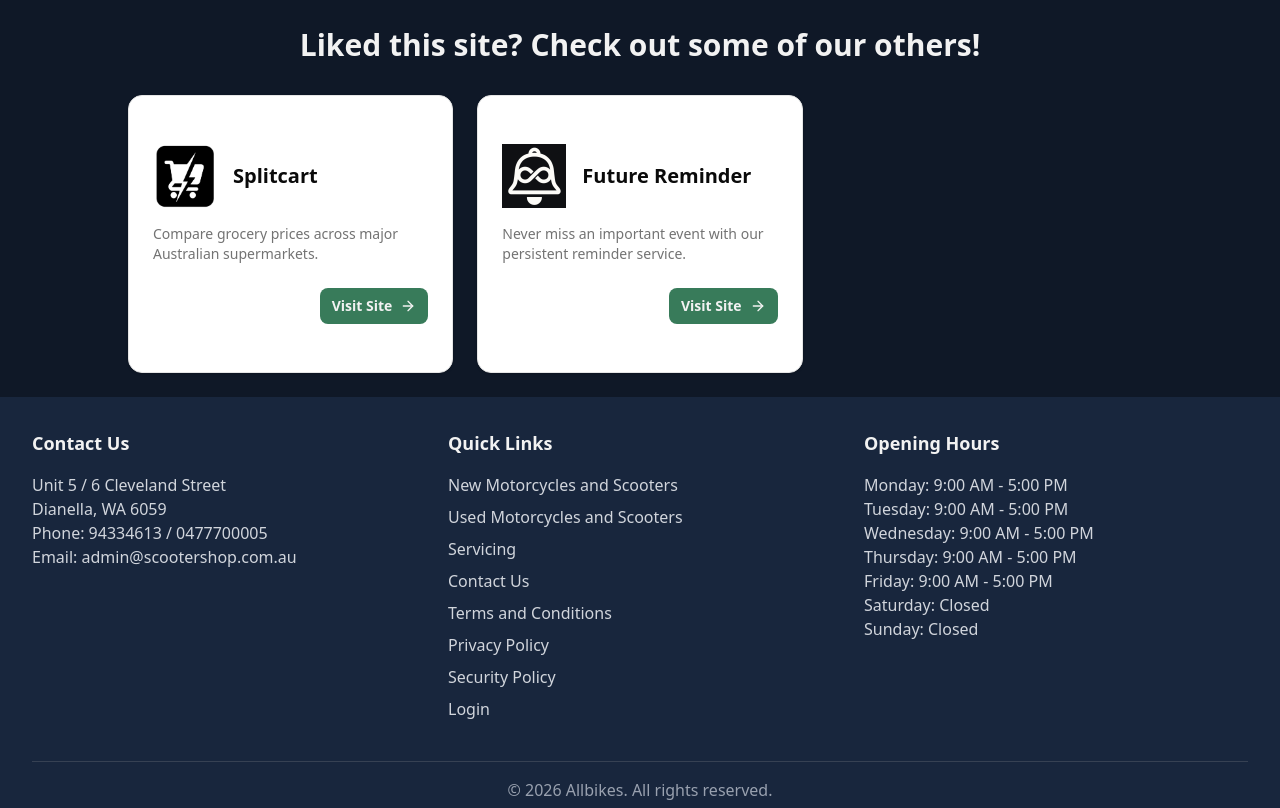
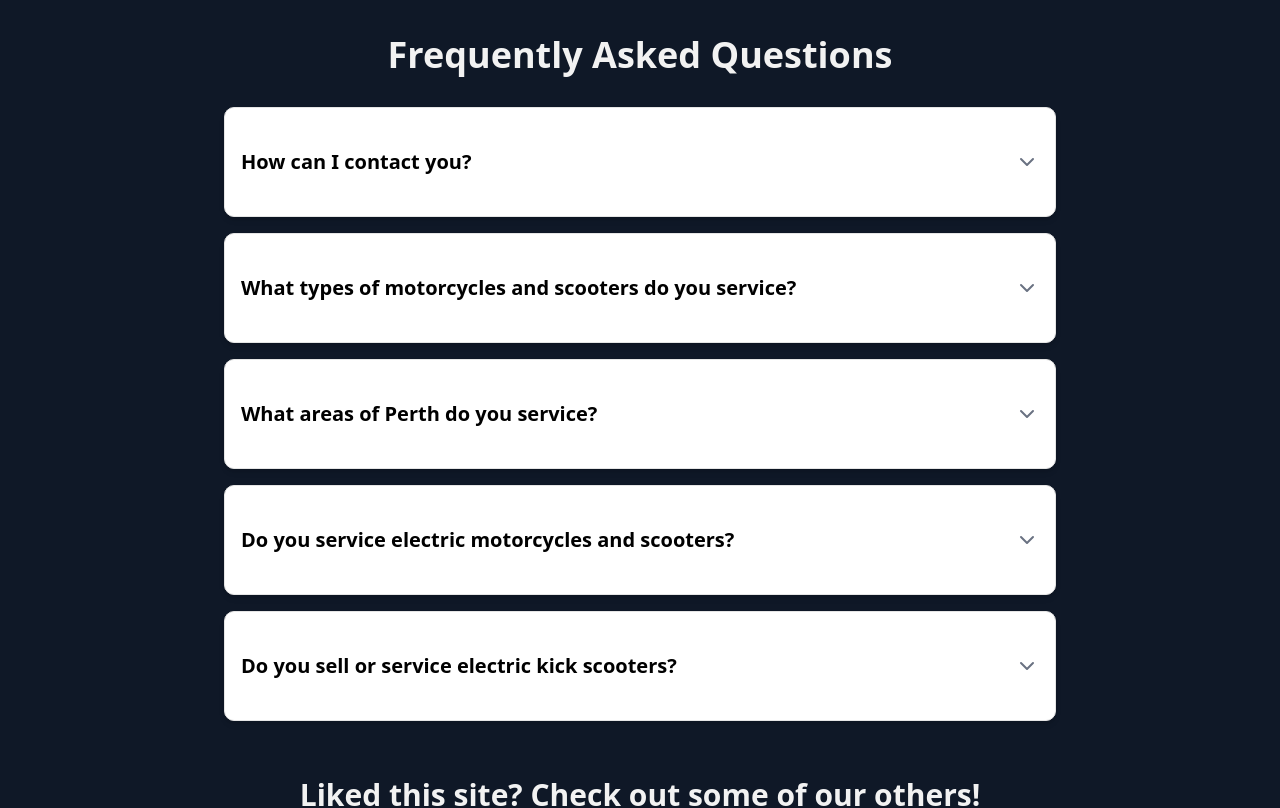
Before and after one commit to ethanbetts63/allbikes, a React (Vite) app in the folder frontend/: page /contact in a window 1280 px wide. Shown: the part 900-1708 px from the top of the page. Built offline with nearby package versions, Linux system fonts and the light colour scheme.

Commit message:
checkpoint

```diff
--- a/frontend/src/pages/ContactPage.tsx
+++ b/frontend/src/pages/ContactPage.tsx
@@ -9,6 +9,7 @@ import Seo from '@/components/Seo';
 import ContactButtons from '@/components/ContactButtons';
 import splitcartLogo from "/src/assets/splitcart_logo.png";
 import futureReminderLogo from "/src/assets/futurereminder_logo.png";
+import { FaqSection } from '@/components/FaqSection';
 
 const otherSitesData = [
     {
@@ -25,6 +26,28 @@ const otherSitesData = [
     },
 ];
 
+const faqData = [
+    {
+      "question": "How can I contact you?",
+      "answer": `You can contact us by phone on ${siteSettings.phone_number || '{phone}'}, by email at ${siteSettings.email_address || '{email}'}, or via our Contact Us page.`
+    },
+    {
+      "question": "What types of motorcycles and scooters do you service?",
+      "answer": "We service all motorcycles and most scooters. For scooters, we specialise in Italian brands and mid to upper-end Asian brands. Some brands are excluded due to parts availability and build quality concerns, allowing us to maintain reliable, long-lasting repairs. Full details are listed on our service page."
+    },
+    {
+      "question": "What areas of Perth do you service?",
+      "answer": `Our workshop is based in Dianella at ${siteSettings.street_address || '{address}'}. If you are looking for "motorcycle mechanics near me" or "scooter mechanics near me", Allbikes Vespa Warehouse frequently services the areas of Dianella, Morley, Fremantle, Yokine, CBD, Menora, Cottesloe, Mount Lawley, North Perth, Northbridge, Inglewood and many other Perth suburbs. If you are more distant, or are unable to move your bike, we work closely with and can recommend Perth Motorcycle and Scooter Movers. More information is available on our service page.`
+    },
+    {
+      "question": "Do you service electric motorcycles and scooters?",
+      "answer": "Yes, we service electric motorcycles and electric mopeds."
+    },
+    {
+      "question": "Do you sell or service electric kick scooters?",
+      "answer": "No. We sell and service electric mopeds and electric motorcycles, but we do not work on electric kick scooters. The term “electric scooter” is often used for both, despite being very different vehicles."
+    }
+  ];
 const ContactPage: React.FC = () => {
     const description = "Our Perth workshop is your one-stop shop for motorcycle and scooter servicing and tyre fitting. Our experienced mechanics are here to help you with anything you need. We are located in Dianella, just a short ride from the city.";
 
@@ -56,7 +79,10 @@ const ContactPage: React.FC = () => {
 
             <ContactDetails />
 
+            <FaqSection title="Frequently Asked Questions" faqData={faqData} />
+
             <OtherSites sites={otherSitesData} />
+
         </div>
     );
 };
```
